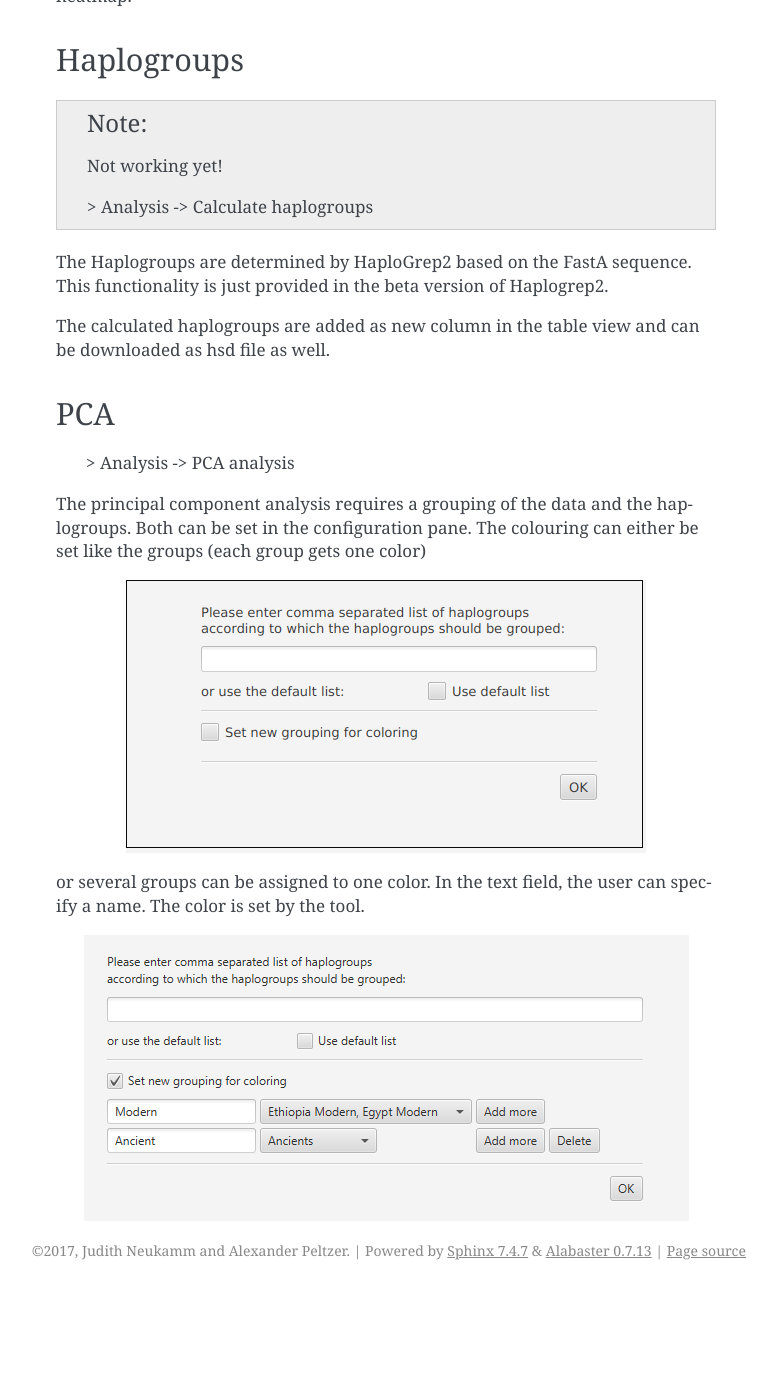
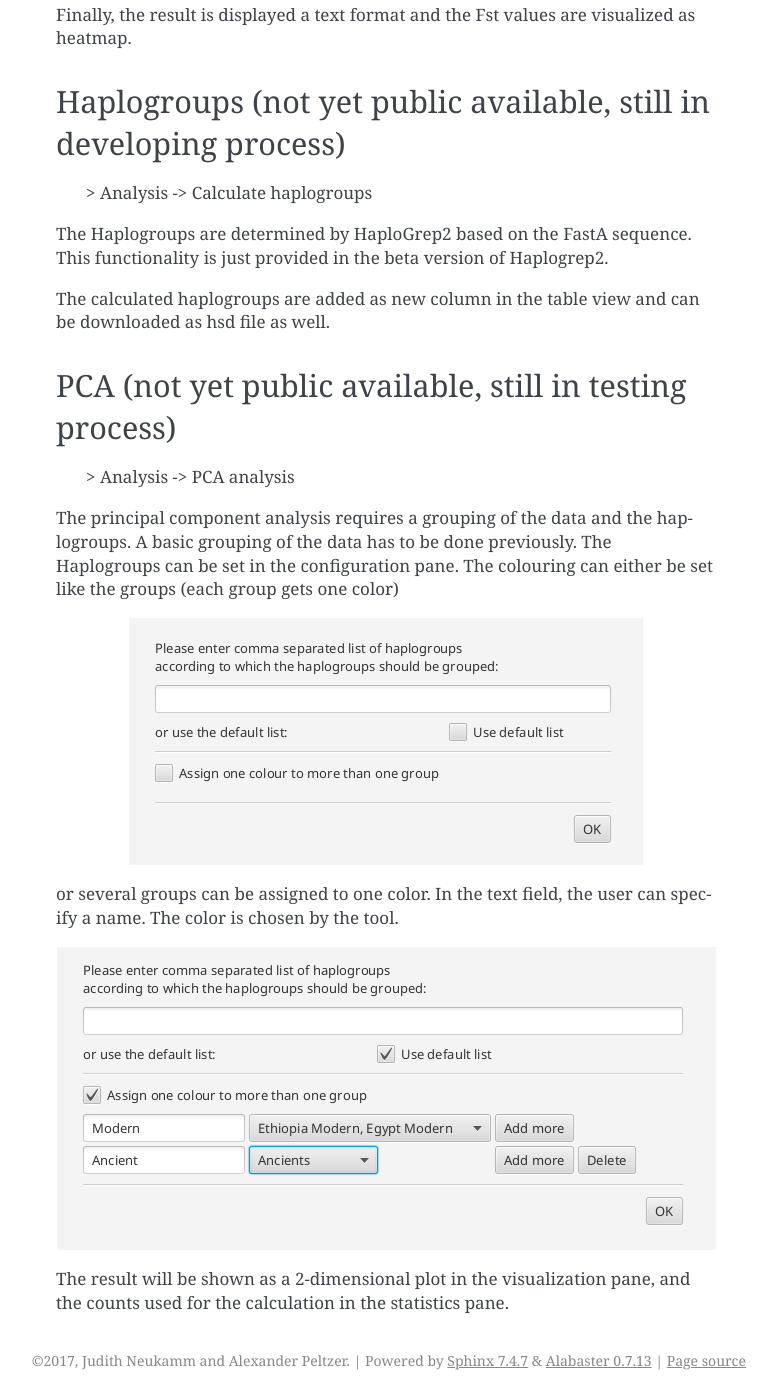
Before and after one commit to mitobench/mitoBench, a Sphinx documentation site: the page built from docs/contents/analysis.rst, in a window 1280 px wide and 1400 px high, scrolled down 2081 px. Shown: the whole window, without its empty margins (364-1141 px from the left). Built offline with Sphinx 7.4.7, drawn with Linux system fonts in a browser that asks for light colours; before the commit the page ends 3371 px from its top, so only the background shows below that; some of the changed text lies outside the part shown.

Commit message:
update docs

```diff
--- a/docs/contents/analysis.rst
+++ b/docs/contents/analysis.rst
@@ -6,10 +6,12 @@
 
   > Analysis -> Define Haplogroup List
 
-This allows the useru to specify a list of Haplogroups for a project. The list will be applied whenever the user is asked for, i.e. some visualization methods, Haplogroup counting and PCA analysis. This list is also stored in the mito-project file and automatically loaded when opening the project file again.
+This allows the useru to specify a list of Haplogroups for a project. The list will be applied whenever the user is asked
+for, i.e. some visualization methods, Haplogroup counting and PCA analysis. This list is also stored in the mito-project
+file and automatically loaded when opening the project file again.
 
 
-Pairwise Fst values
+Pairwise Fst values (not yet public available, still in testing process)
 -------------------
 
   > Analysis -> Calculate pairwise Fst
@@ -62,11 +64,8 @@
 
 
 
-Haplogroups
+Haplogroups (not yet public available, still in developing process)
 -----------
-
-.. note::
-  Not working yet!
 
   > Analysis -> Calculate haplogroups
 
@@ -79,19 +78,24 @@
 
 
 
-PCA
+PCA (not yet public available, still in testing process)
 ----
 
   > Analysis -> PCA analysis
 
-The principal component analysis requires a grouping of the data and the haplogroups. Both can be set in the configuration pane.
+The principal component analysis requires a grouping of the data and the haplogroups. A basic grouping of the data has to be done
+previously. The Haplogroups can be set in the configuration pane.
 The colouring can either be set like the groups (each group gets one color)
 
 .. image:: images/pcaConfig.png
    :align: center
 
 
-or several groups can be assigned to one color. In the text field, the user can specify a name. The color is set by the tool.
+or several groups can be assigned to one color. In the text field, the user can specify a name. The color is chosen by the tool.
 
 .. image:: images/pcaConfig2.png
    :align: center
+
+
+The result will be shown as a 2-dimensional plot in the visualization pane, and the counts used for the calculation in the
+statistics pane.
```
Also changed, not shown: docs/contents/import.rst (+6 -1 lines), docs/contents/images/pcaConfig.png, docs/contents/images/pcaConfig2.png.
